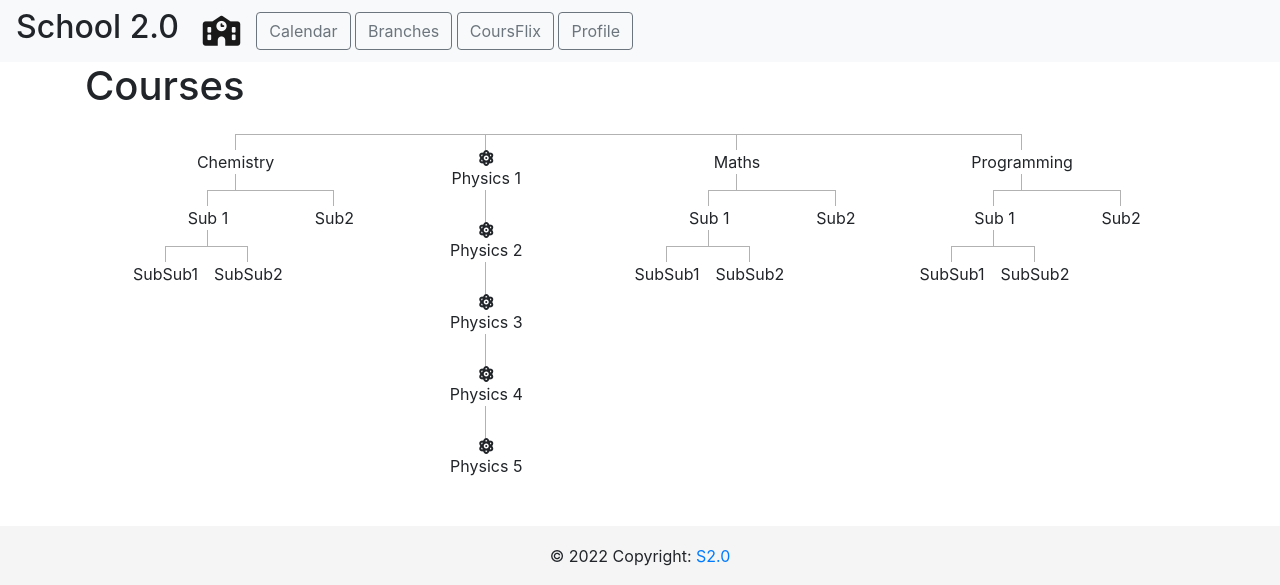
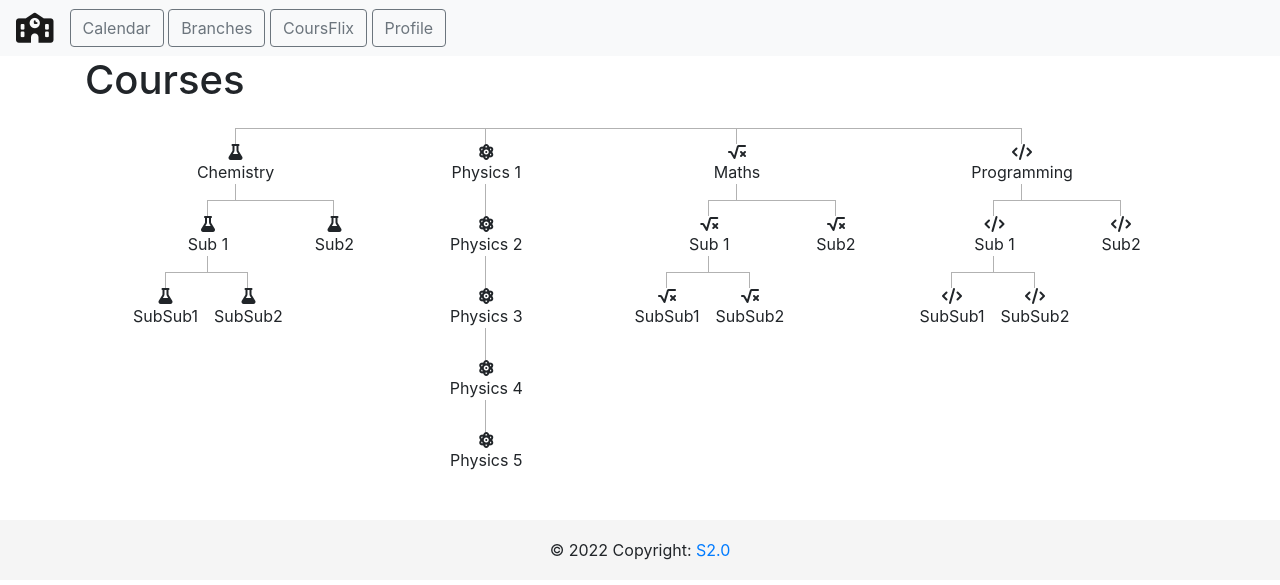
Before and after one commit to Alyovano/odoo-hackathon, a Flask app: page /courses in a window 1280 px wide. Shown: the top 585 px of the page. Run offline with Flask 2, Linux system fonts and the light colour scheme; some libraries are stand-ins or nearby versions.

Commit message:
[ADD] fa in courses

```diff
--- a/templates/courses.html
+++ b/templates/courses.html
@@ -87,16 +87,17 @@
       <ul>
 
           <li>
+            <i class="fa-solid fa-flask"></i>
             Chemistry
               <ul>
-                  <li>
+                  <li><i class="fa-solid fa-flask"></i>
                       Sub 1
                       <ul>
-                          <li>SubSub1</li>
-                          <li>SubSub2</li>
+                          <li><i class="fa-solid fa-flask"></i>SubSub1</li>
+                          <li><i class="fa-solid fa-flask"></i>SubSub2</li>
                       </ul>
                   </li>
-                  <li>Sub2</li>
+                  <li><i class="fa-solid fa-flask"></i>Sub2</li>
               </ul>
           </li>
           <li>
@@ -119,31 +120,32 @@
               </ul>
           </li>
 
-          <li>
+          <li><i class='fas fa-square-root-alt'></i>
             Maths
               <ul>
-                  <li>
+                  <li><i class='fas fa-square-root-alt'></i>
                       Sub 1
                       <ul>
-                          <li>SubSub1</li>
-                          <li>SubSub2</li>
+                          <li><i class='fas fa-square-root-alt'></i>SubSub1</li>
+                          <li><i class='fas fa-square-root-alt'></i>SubSub2</li>
                       </ul>
                   </li>
-                  <li>Sub2</li>
+                  <li><i class='fas fa-square-root-alt'></i>Sub2</li>
               </ul>
           </li>
 
           <li>
+            <i class="fa-solid fa-code"></i>
             Programming
               <ul>
-                  <li>
+                  <li><i class="fa-solid fa-code"></i>
                       Sub 1
                       <ul>
-                          <li>SubSub1</li>
-                          <li>SubSub2</li>
+                          <li><i class="fa-solid fa-code"></i>SubSub1</li>
+                          <li><i class="fa-solid fa-code"></i>SubSub2</li>
                       </ul>
                   </li>
-                  <li>Sub2</li>
+                  <li><i class="fa-solid fa-code"></i>Sub2</li>
               </ul>
           </li>
 
--- a/templates/layout.html
+++ b/templates/layout.html
@@ -32,7 +32,6 @@ body {
     <!-- Heading -> Nav bar ? -->
     <nav class="navbar navbar-light bg-light">
         <form class="form-inline">
-            <span class="mr-4"><h2>School 2.0</h2></span>
             <a href="#" class="navbar-brand navbar-left">
                 <i class="fa fa-school fa-xl"></i>
             </a>
```
